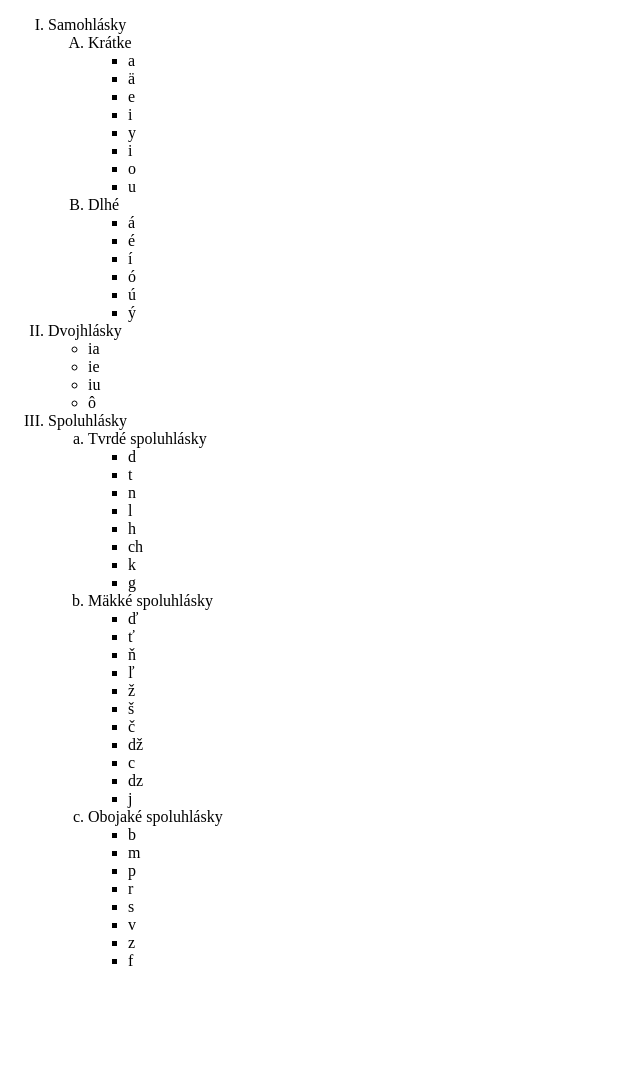
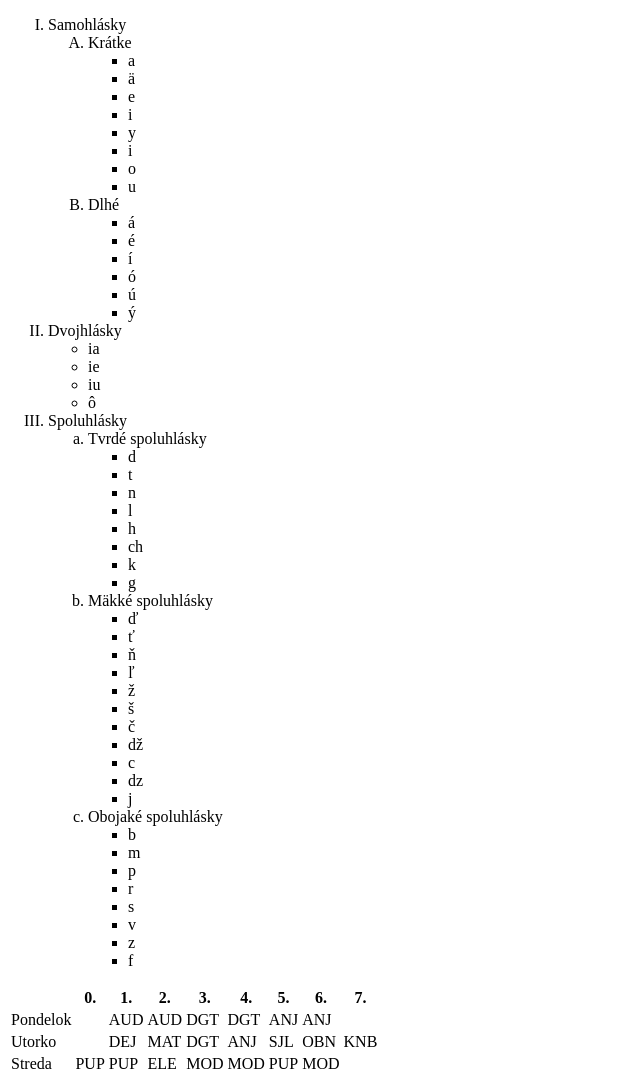
Before and after one commit to srandykopec/mm-greg, a plain HTML site: page 03_vnorene-zoznamy/index.html in a window 1280 px wide. Shown: the whole page, without its empty margins (0-640 px from the left). Before the commit the page ends 986 px from the top, so only its background shows below. Drawn offline with Linux system fonts and the light colour scheme.

Commit message:
zacali sme s tabulkami
Signed-off-by: srandykopec <jozef.vyucba@gmail.com>

```diff
--- a/03_vnorene-zoznamy/index.html
+++ b/03_vnorene-zoznamy/index.html
@@ -76,9 +76,59 @@
                 <li>f</li>
             </ul>
         </ol>
+    </ol>
 
+    <table>
+        <tr>
+            <th> </th>
+            <th>0.</th>
+            <th>1.</th>
+            <th>2.</th>
+            <th>3.</th>
+            <th>4.</th>
+            <th>5.</th>
+            <th>6.</th>
+            <th>7.</th>
+        </tr>
+        <tr>
+            <td>Pondelok</td>
+            <td> </td>
+            <td>AUD</td>
+            <td>AUD</td>
+            <td>DGT</td>
+            <td>DGT</td>
+            <td>ANJ</td>
+            <td>ANJ</td>
+        </tr>
+        <tr>
+            <td>Utorko</td>
+            <td> </td>
+            <td>DEJ</td>
+            <td>MAT</td>
+            <td>DGT</td>
+            <td>ANJ</td>
+            <td>SJL</td>
+            <td>OBN</td>
+            <td>KNB</td>
+        </tr>
+        <tr>
+            <td>Streda</td>
+            <td>PUP</td>
+            <td>PUP</td>
+            <td>ELE</td>
+            <td>MOD</td>
+            <td>MOD</td>
+            <td>PUP</td>
+            <td>MOD</td>
+        </tr>
+        <tr>
 
-    </ol>
+        </tr>
+        <tr>
+
+        </tr>
+    </table>
+
 
 </body>
 </html>
```
